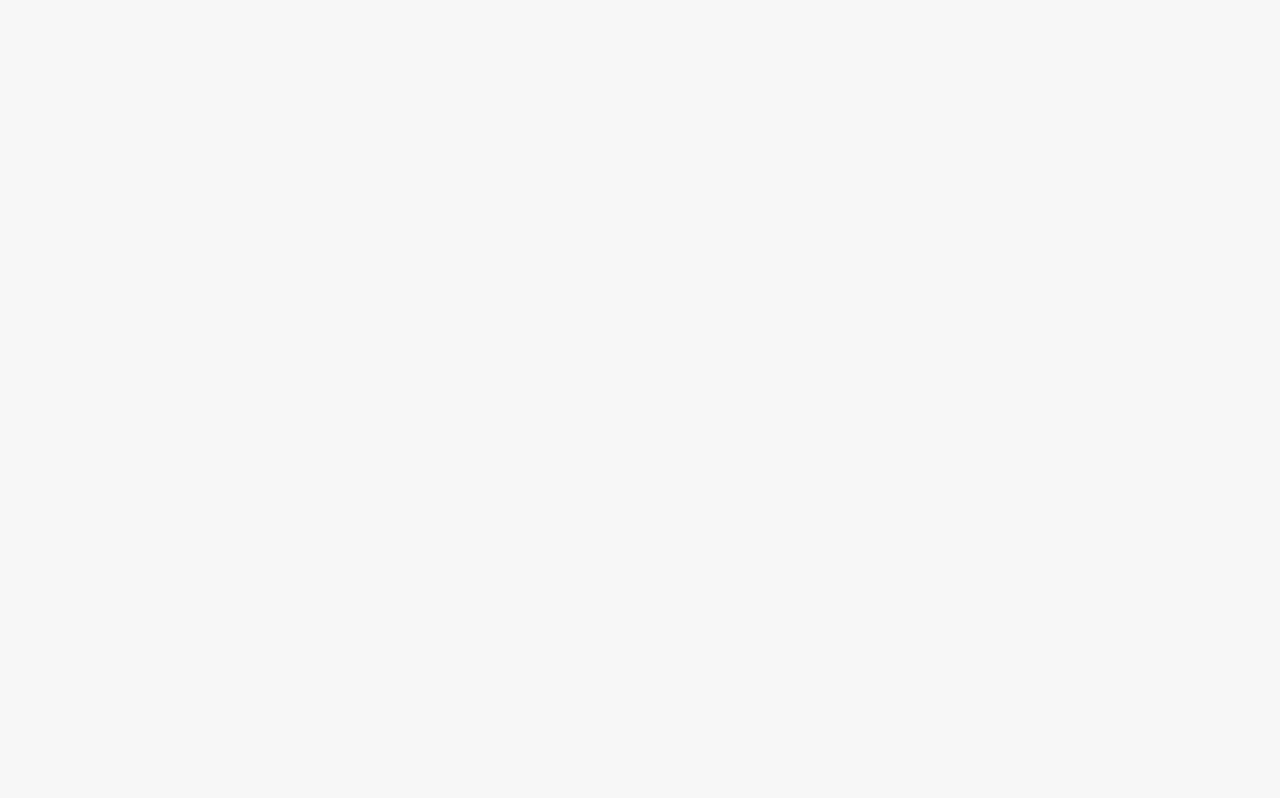
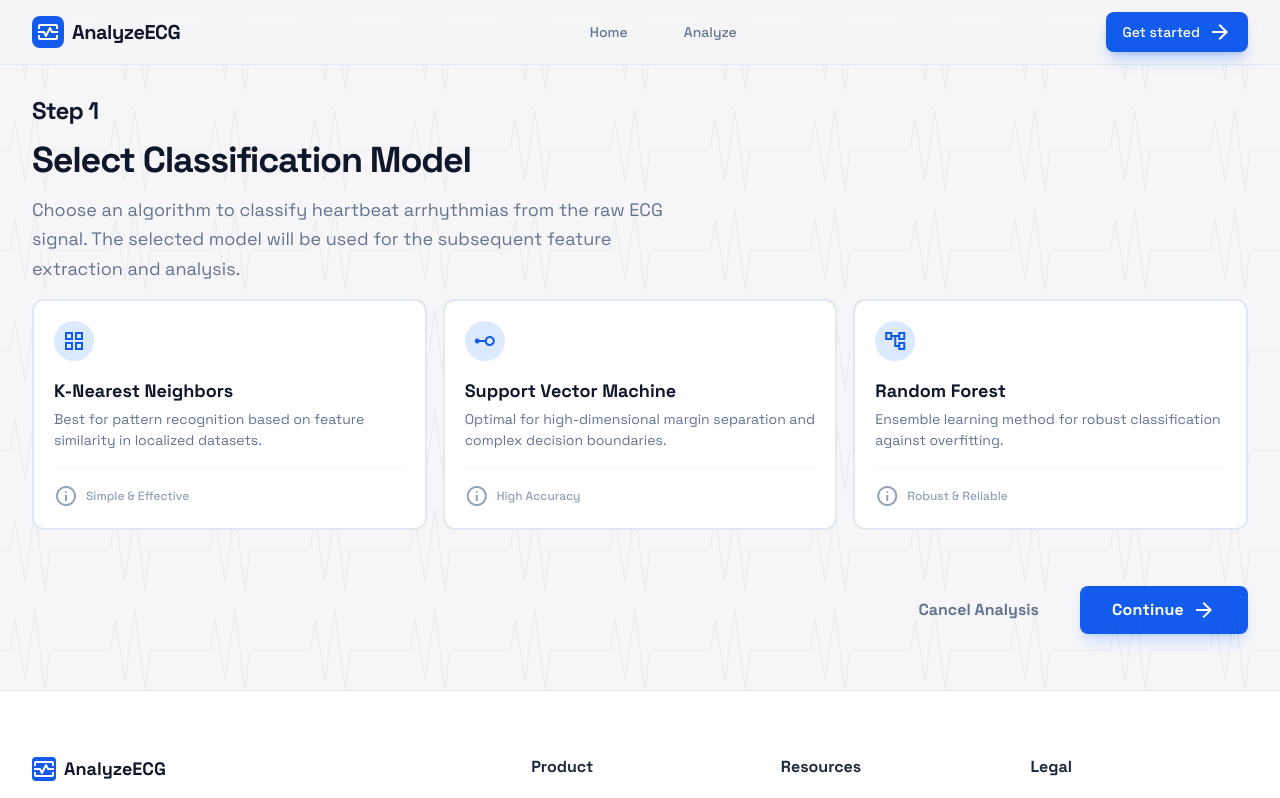
Before and after one commit to AST-tnbt/ecg-classification-web, a React (Vite) app: page /step-1 in a window 1280 px wide. Before the commit this address had no page. Shown: the top 798 px of the page. Built offline with nearby package versions, Linux system fonts and the light colour scheme.

Commit message:
feature: Implement step 1 UI

```diff
--- a/src/App.tsx
+++ b/src/App.tsx
@@ -3,6 +3,7 @@ import Home from "./pages/Home"
 import Analyze from "./pages/Analyze"
 import Demo from "./pages/Demo"
 import Layout from "./components/Layout"
+import MachineLearningStep from "./pages/MachineLearningStep"
 
 function App() {
   return (
@@ -11,6 +12,7 @@ function App() {
         <Route index element={ <Home /> }/>
         <Route path='/analyze' element={ <Analyze /> }/>
         <Route path='/demo' element={ <Demo /> }/>
+        <Route path='/step-1' element={ <MachineLearningStep /> }/>
       </Route>
     </Routes>
   )
--- /dev/null
+++ b/src/components/machine_learning_step/MLSelectionCard.tsx
@@ -0,0 +1,34 @@
+import type { MLSelectionValue } from "./MLValue"
+
+type MLSelectionCardProperties = {
+    name: string,
+    icon: string,
+    value: MLSelectionValue,
+    desc: string,
+    status: string
+}
+export default function MLSelectionCard(properties: MLSelectionCardProperties) {
+    return (
+        <label className="group cursor-pointer relative">
+            <input className="peer sr-only" name="model-selection" type="radio" value={properties.value} />
+            <div className="h-full rounded-xl border-2 border-slate-200 bg-white p-5 transition-all duration-200 peer-checked:border-primary peer-checked:bg-blue-50/50 peer-checked:shadow-lg peer-checked:shadow-primary/20 hover:border-primary/50 flex flex-col justify-between">
+                <div className="flex flex-col gap-4">
+                    <div className="flex items-center justify-between">
+                        <span className="material-symbols-outlined rounded-full bg-blue-100 p-2 text-primary">{properties.icon}</span>
+                        <div className="text-primary opacity-0 peer-checked:opacity-100 transition-opacity absolute top-5 right-5">
+                            <span className="material-symbols-outlined text-[24px]">check_circle</span>
+                        </div>
+                    </div>
+                    <div>
+                        <h3 className="text-lg font-bold text-slate-900 mb-1 group-hover:text-primary transition-colors">{properties.name}</h3>
+                        <p className="text-sm text-slate-500 leading-normal">{properties.desc}</p>
+                    </div>
+                </div>
+                <div className="mt-4 pt-4 border-t border-slate-100 flex items-center gap-2 text-xs font-medium text-slate-400">
+                    <span className="material-symbols-outlined text-[16px]">info</span>
+                    <span>{properties.status}</span>
+                </div>
+            </div>
+        </label>
+    )
+}
--- /dev/null
+++ b/src/components/machine_learning_step/MLValue.ts
@@ -0,0 +1,8 @@
+export const MLSelectionValue = {
+  KNN: "knn",
+  SVM: "svm",
+  RF: "rf",
+} as const
+
+export type MLSelectionValue =
+  typeof MLSelectionValue[keyof typeof MLSelectionValue]
--- /dev/null
+++ b/src/pages/MachineLearningStep.tsx
@@ -0,0 +1,68 @@
+import MLSelectionCard from "../components/machine_learning_step/MLSelectionCard"
+import { MLSelectionValue } from "../components/machine_learning_step/MLValue"
+
+export default function MachineLearningStep() {
+    const ModelOptions = [
+        {
+            name: "K-Nearest Neighbors",
+            icon: "grid_view",
+            value: MLSelectionValue.KNN,
+            desc: "Best for pattern recognition based on feature similarity in localized datasets.",
+            status: "Simple & Effective"
+        },
+        {
+            name: "Support Vector Machine",
+            icon: "linear_scale",
+            value: MLSelectionValue.SVM,
+            desc: "Optimal for high-dimensional margin separation and complex decision boundaries.",
+            status: "High Accuracy"
+        },
+        {
+            name: "Random Forest",
+            icon: "account_tree",
+            value: MLSelectionValue.KNN,
+            desc: "Ensemble learning method for robust classification against overfitting.",
+            status: "Robust & Reliable"
+        },
+    ]
+    return (
+        <div className="relative isolate">
+            {/* <!-- Background --> */}
+            <div className="absolute inset-0 z-0 opacity-5 pointer-events-none">
+                <svg height="100%" width="100%" xmlns="http://www.w3.org/2000/svg">
+                    <pattern height="100" id="ecg-pattern" patternUnits="userSpaceOnUse" width="100" x="0" y="0">
+                        <path d="M0 50 L10 50 L15 20 L25 80 L35 10 L45 90 L50 50 L100 50" fill="none" stroke="currentColor" stroke-width="1"></path>
+                    </pattern>
+                    <rect className="text-white" fill="url(#ecg-pattern)" height="100%" width="100%"></rect>
+                </svg>
+            </div>
+            <div className="relative z-10 w-full max-w-[960px] flex flex-col gap-6"></div>
+            <div className="max-w-7xl px-4 sm:px-6 lg:px-8 mx-auto layout-container pb-14">
+                {/* <!-- Page Heading & Intro --> */}
+                <div className="flex flex-col gap-3  pt-24">
+                    <h1 className="text-slate-900 text-xl md:text-2xl font-black leading-tight tracking-[-0.033em]">Step 1</h1>
+                    <h1 className="text-slate-900 text-3xl md:text-4xl font-black leading-tight tracking-[-0.033em]">Select Classification Model</h1>
+                    <p className="text-slate-500 text-base md:text-lg font-normal leading-relaxed max-w-2xl">
+                        Choose an algorithm to classify heartbeat arrhythmias from the raw ECG signal. The selected model will be used for the subsequent feature extraction and analysis.
+                    </p>
+                </div>
+                <form className="mt-4 grid gap-4 md:grid-cols-3">
+                    {
+                        ModelOptions.map((item, index) =>
+                            <MLSelectionCard key={index} {...item} />
+                        )
+                    }
+                </form>
+                <div className="flex flex-col sm:flex-row items-center justify-end gap-4 mt-8 pt-6">
+                    <button className="w-full sm:w-auto px-6 h-12 rounded-lg border border-transparent text-slate-500 font-bold text-base hover:bg-gray-100 transition-colors">
+                        Cancel Analysis
+                    </button>
+                    <button className="w-full sm:w-auto group flex items-center justify-center gap-2 h-12 px-8 rounded-lg bg-primary hover:bg-blue-500 text-white text-base font-bold leading-normal tracking-[0.015em] transition-all shadow-lg shadow-blue-500/20">
+                        <span>Continue</span>
+                        <span className="material-symbols-outlined text-[20px] transition-transform group-hover:translate-x-1">arrow_forward</span>
+                    </button>
+                </div>
+            </div>
+        </div>
+    )
+}
```
